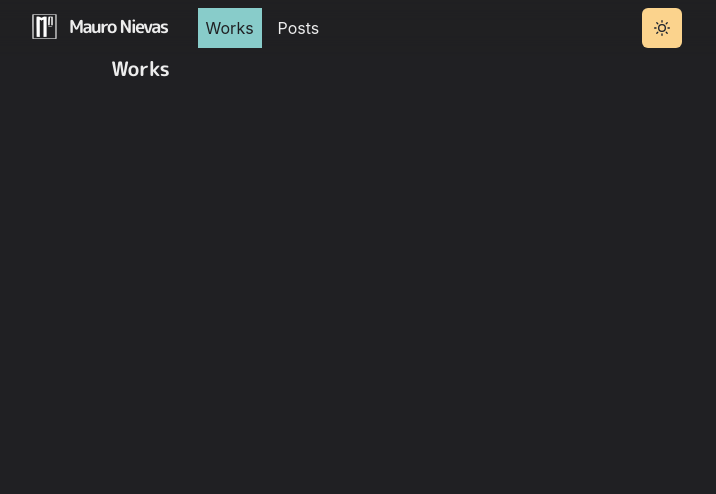
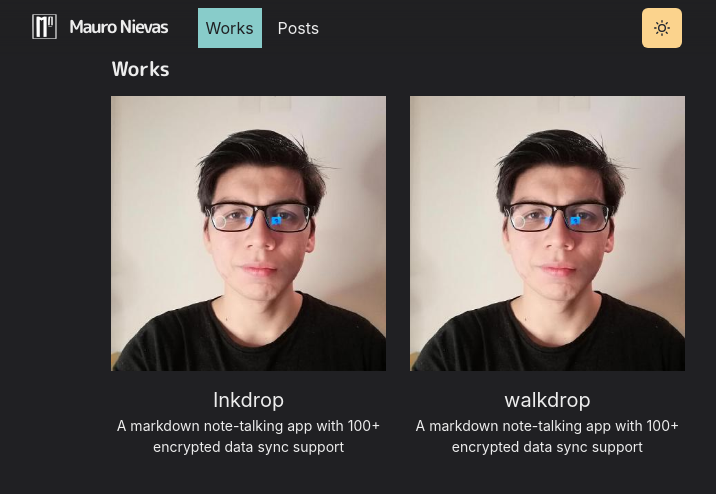
Before and after one commit to nievasdev/portfolio_old, a Next.js app: page /works in a window 1280 px wide. Shown: the top 494 px of the page, without its empty margins (242-958 px from the left). Built offline with nearby package versions, Linux system fonts and the light colour scheme.

Commit message:
cambios de works.js

```diff
--- a/components/grid-item.js
+++ b/components/grid-item.js
@@ -25,10 +25,29 @@
     <Box w="100%" align="center">
         <NextLink href={`/works/${id}`} >
             <LinkBox cursor="pointer">
-                <Image src={thumbnail} alt={title} className="grid-item-thumbnail"
-                        placeholder="blur"
+                <Image
+                    src={thumbnail}
+                    alt={title}
+                    className="grid-item-thumbnail"
+                    placeholder="blur"
                 />
+                <LinkOverlay href={`/works/${id}`} >
+                    <Text mt={2} fontSize={20} >
+                        {title}
+                    </Text>
+                </LinkOverlay>
+                <Text fontSize={14} >{children}</Text>
             </LinkBox>
         </NextLink>
     </Box>
 )
+
+export const GridItemStyle = () => (
+    <Global
+    styles={`
+        .grid-item-thumbnail {
+            border-radius: 12 px;
+        }
+    `}
+    />
+)
--- a/pages/_app.js
+++ b/pages/_app.js
@@ -2,13 +2,16 @@
 import Layout from '../components/layouts/main';
 import Fonts from "../components/fonts";
 import theme from '../libs/theme';
+import { AnimatePresence } from "framer-motion";
 
 const Website = ({ Component, pageProps, router}) => {
     return (
         <ChakraProvider theme={theme}>
             <Fonts />
             <Layout router={router}>
-                <Component {...pageProps} key={router.rute} />
+                <AnimatePresence exitBeforeEnter initial={true}>
+                    <Component {...pageProps} key={router.rute} />
+                </AnimatePresence>
              </Layout>
         </ChakraProvider>
     )
--- a/pages/works.js
+++ b/pages/works.js
@@ -1,5 +1,8 @@
 import { Container, Box, Heading, SimpleGrid, Divider } from "@chakra-ui/react"
 import Section from '../components/section'
+import { WorkGridItem } from "../components/grid-item"
+
+import thumbInkdrop from "../public/images/mauro.jpeg";
 
 const Works = () => {
     return(
@@ -7,6 +10,18 @@
             <Heading as="h3" fontSize={20} mb={4}>
                 Works
             </Heading>
+            <SimpleGrid columns={[1,1,2]} gap={6}>
+                <Section>
+                    <WorkGridItem id="inkdrop" title="Inkdrop" thumbnail={thumbInkdrop}>
+                        A markdown note-talking app with 100+ encrypted data sync support
+                    </WorkGridItem>
+                </Section>
+                <Section>
+                    <WorkGridItem id="walkdrop" title="walkdrop" thumbnail={thumbInkdrop}>
+                        A markdown note-talking app with 100+ encrypted data sync support
+                    </WorkGridItem>
+                </Section>
+            </SimpleGrid>
         </Container>
     )
 }
```
Also changed, not shown: components/layouts/article.js (added).
